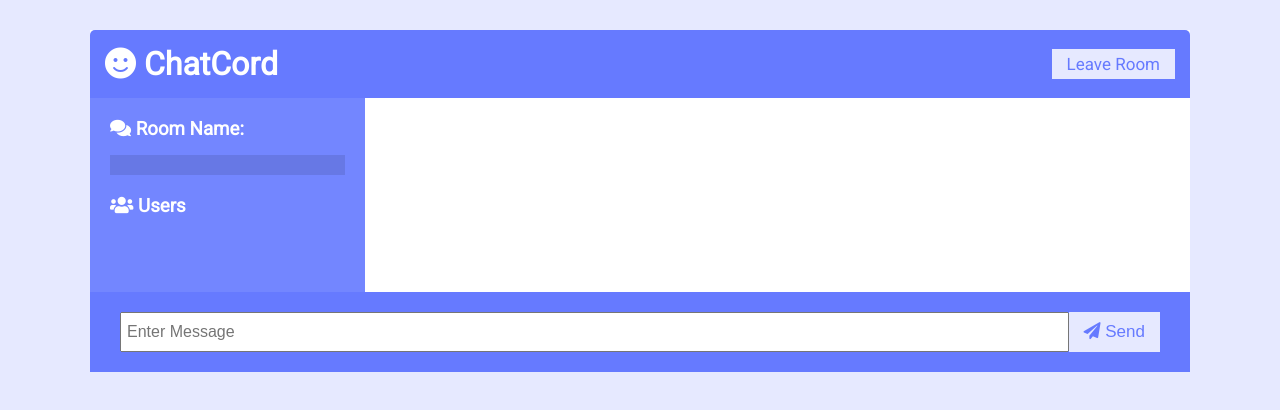
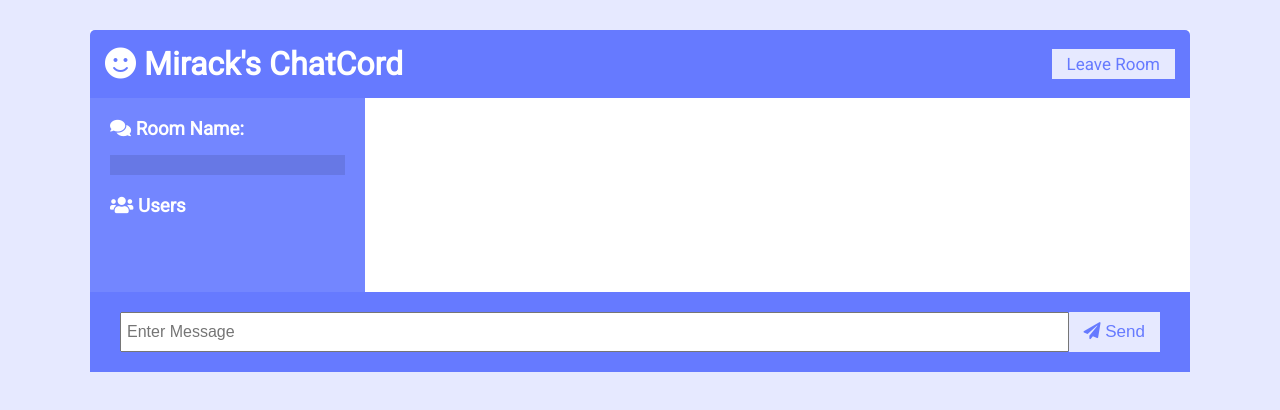
Before and after one commit to miracle73/ChatCord, a website: page public/chat.html in a window 1280 px wide. Drawn offline with nearby package versions, Linux system fonts and the light colour scheme; no server answers.

Commit message:
done with the application

```diff
--- a/public/chat.html
+++ b/public/chat.html
@@ -13,7 +13,7 @@
 <body>
   <div class="chat-container">
     <header class="chat-header">
-      <h1><i class="fas fa-smile"></i> ChatCord</h1>
+      <h1><i class="fas fa-smile"></i> Mirack's ChatCord</h1>
       <a id="leave-btn" class="btn" href="/">Leave Room</a>
     </header>
     <main class="chat-main">
```
Also changed, not shown: public/index.html (+1 -1 lines).
